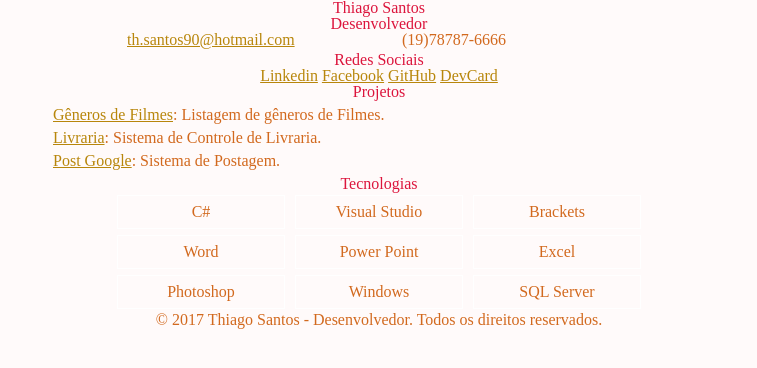
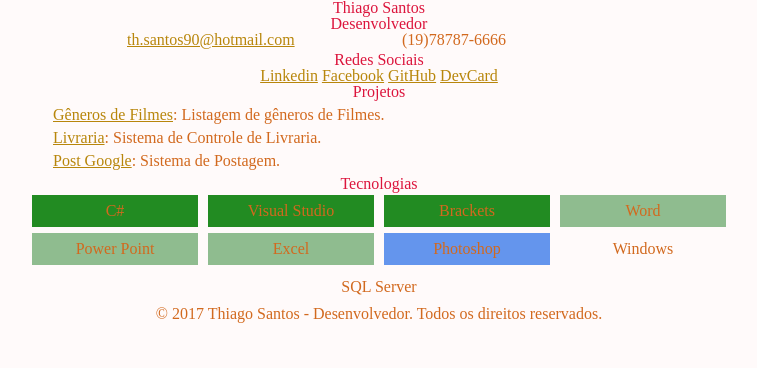
Before and after one commit to ths90/ths90.github.io, a plain HTML site: page index.html in a window 1280 px wide. Shown: the whole page, without its empty margins (261-1018 px from the left). Drawn offline with Linux system fonts and the light colour scheme.

Commit message:
Atualização

```diff
--- a/estilo.css
+++ b/estilo.css
@@ -79,6 +79,20 @@ h3{margin-top: 20px;
 
 .tecnologias li{display: inline-block;
                 width: 150px;
-                border: 1px solid #ffffff;
                 padding: 8px;
                 margin: 3px;}
+
+.dev{background-color: forestgreen;
+    border: 2px forestgreen }
+
+.dev:hover{background-color: forestgreen}
+
+.app{background-color: darkseagreen;
+    border:  2px darkseagreen}
+
+.app:hover{background-color: darkcyan}
+
+.design{background-color: cornflowerblue;
+    border: cornflowerblue}
+
+.design:hover{background-color: dodgerblue}
```
